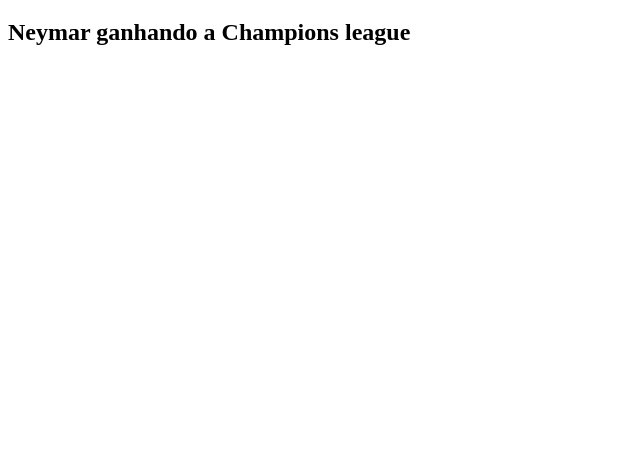
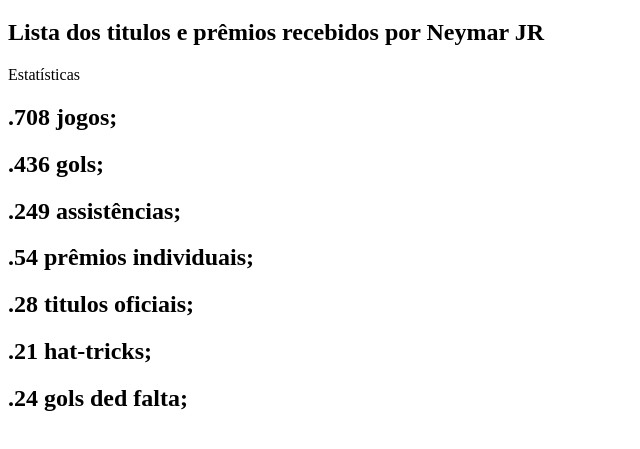
Before and after one commit to Rhyddercki/Neymar, a plain HTML site: page index.html in a window 1280 px wide. Shown: the part 61-510 px from the top of the page, without its empty margins (0-640 px from the left). Drawn offline with Linux system fonts and the light colour scheme.

Commit message:
kikfvnki

```diff
--- a/index.html
+++ b/index.html
@@ -8,7 +8,22 @@
     <h1>Neymar</h1>
 
 <body>
-    <h2>Neymar ganhando a Champions league</h2>
+    <h2>Lista dos titulos e prêmios recebidos por Neymar JR
+
+    </h2>Estatísticas
+    <h2>.708 jogos;
+    <h2>.436 gols;
+    <h2>.249 assistências;
+    <h2>.54 prêmios individuais;
+    <h2>.28 titulos oficiais;
+    <h2>.21 hat-tricks;
+    <h2>.24 gols ded falta;</h2>
+    </h2>
+    </h2>
+    </h2>
+    </h2>
+    </h2>
+    </h2>
 </body>
 </html>
 <h2></h2>
```
